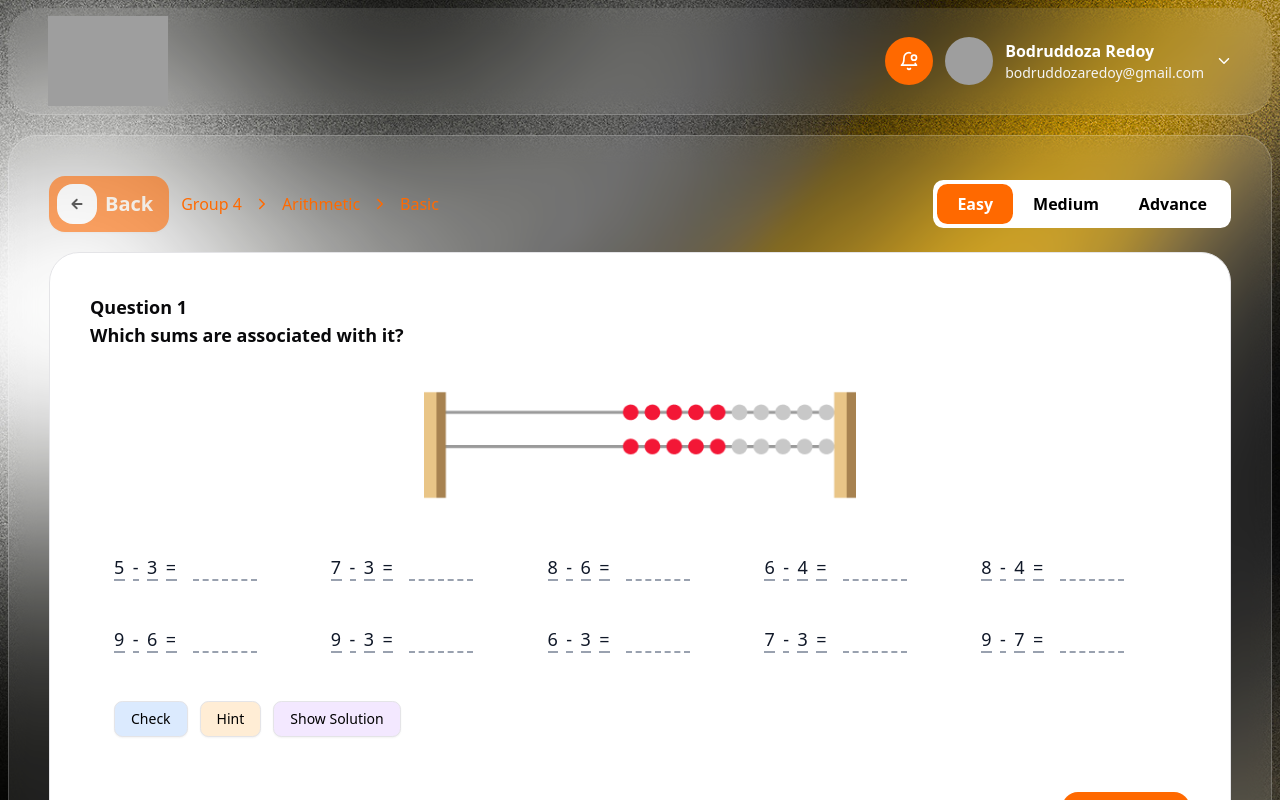
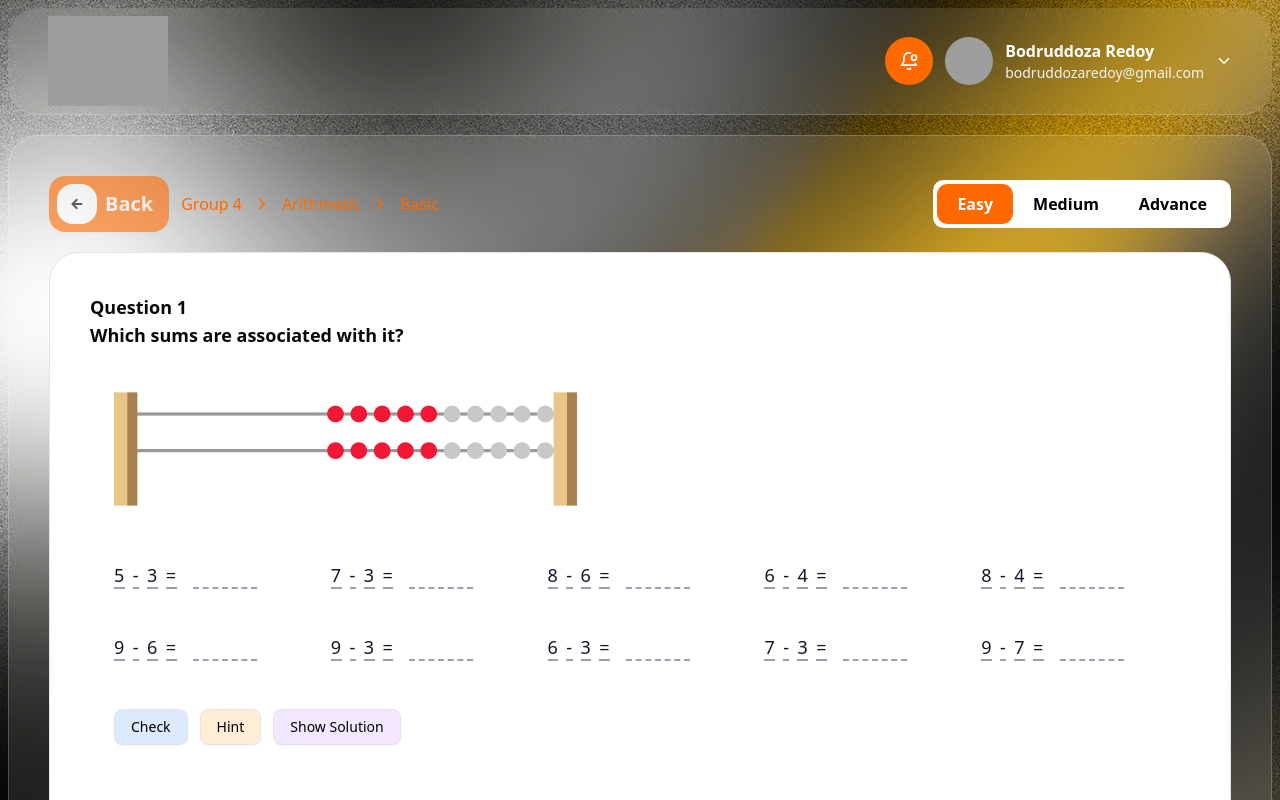
Before and after one commit to juyel66/Eduloop-quize-Application, a React (Vite) app: page /arithmetic in a window 1280 px wide. Shown: the top 800 px of the page. Built offline with nearby package versions, Linux system fonts and the light colour scheme; grey boxes are pictures that could not be loaded.

Commit message:
fix(ArrType10):  fix the arrType10 questions

```diff
--- a/src/pages/Arithmetic/components/ArrTypeTen.tsx
+++ b/src/pages/Arithmetic/components/ArrTypeTen.tsx
@@ -58,7 +58,7 @@ const AbacusQuestion = () => {
 
         {/* Abacus Image */}
         <div className="mb-12">
-          <img src="/images/arr1.png" alt="Abacus" className="w-auto h-28 mx-auto" />
+          <img src="/images/arr1.png" alt="Abacus" className="" />
         </div>
 
         {/* Math Problems Grid */}
```
